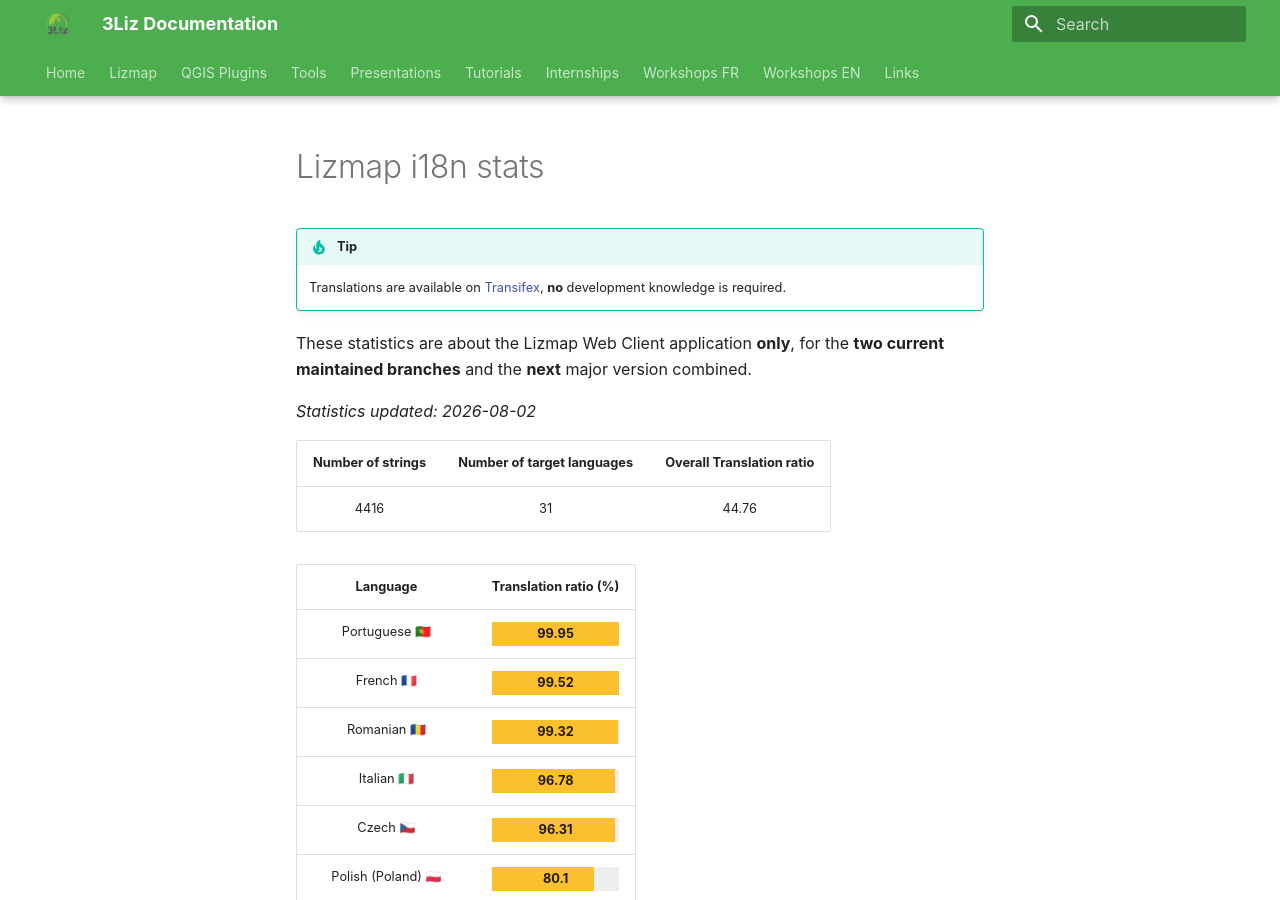
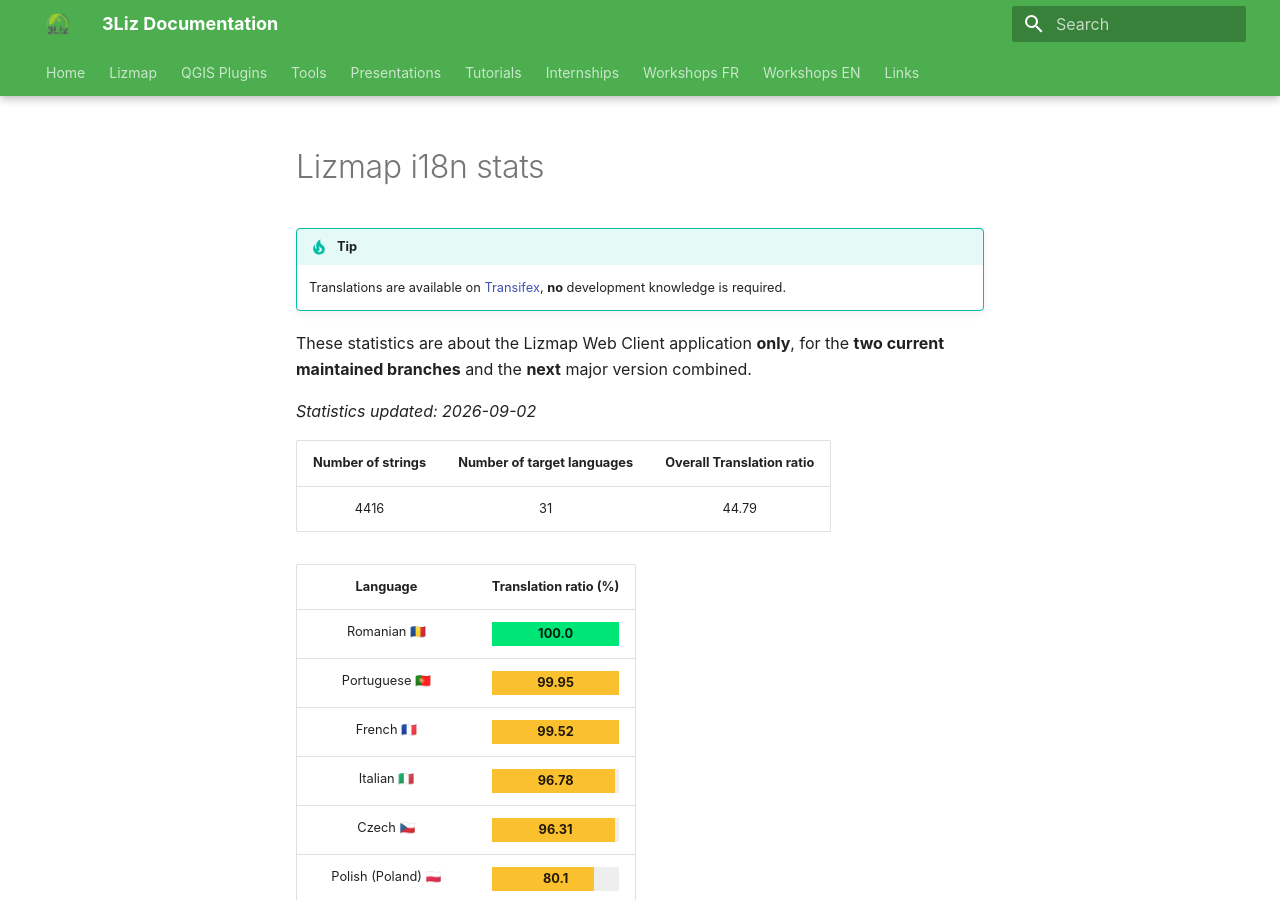
Before and after one commit to 3liz/3liz.github.io, an MkDocs documentation site: the page built from docs/lizmap-i18n-stats.md, in a window 1280 px wide and 900 px high. Built offline with MkDocs 1.6.1 and Material for MkDocs 9.7.7, drawn with Linux system fonts in a browser that asks for light colours; nearby versions of some CDN libraries.

Commit message:
Update statistics from Transifex Lizmap Web Client

```diff
--- a/docs/lizmap-i18n-stats.md
+++ b/docs/lizmap-i18n-stats.md
@@ -10,17 +10,17 @@
 These statistics are about the Lizmap Web Client application **only**, for the **two current
 maintained branches** and the **next** major version combined.
 
-*Statistics updated: 2026-08-02*
+*Statistics updated: 2026-09-02*
 
 | Number of strings | Number of target languages | Overall Translation ratio |
 |:-:|:-:|:-:|
-4416|31|44.76
+4416|31|44.79
 
 | Language | Translation ratio (%) |
 |:-:|:-:|
+Romanian 🇷🇴 |[=100.0% "100.0"]|
 Portuguese 🇵🇹 |[=99.95% "99.95"]|
 French 🇫🇷 |[=99.52% "99.52"]|
-Romanian 🇷🇴 |[=99.32% "99.32"]|
 Italian 🇮🇹 |[=96.78% "96.78"]|
 Czech 🇨🇿 |[=96.31% "96.31"]|
 Polish (Poland) 🇵🇱 |[=80.1% "80.1"]|
```
